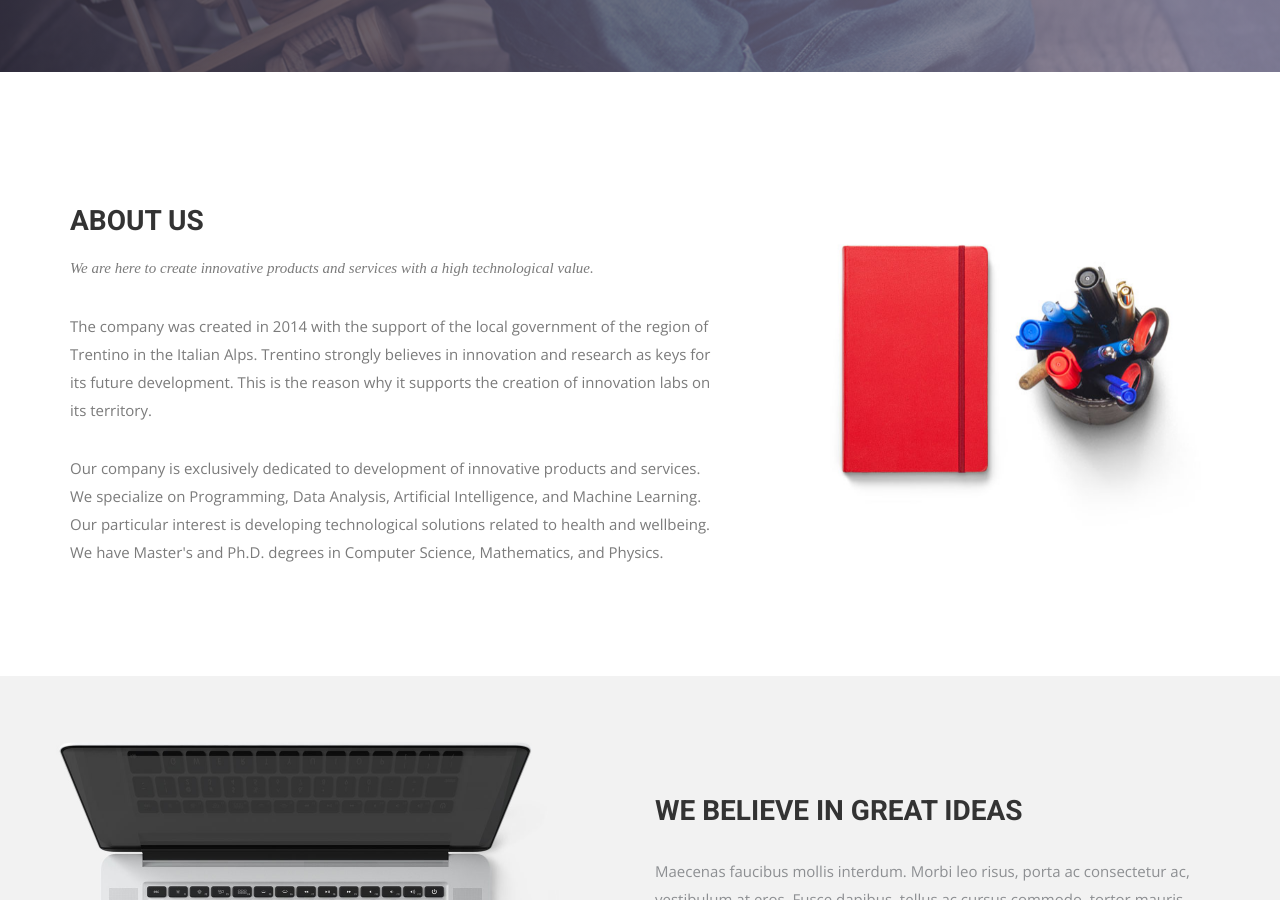
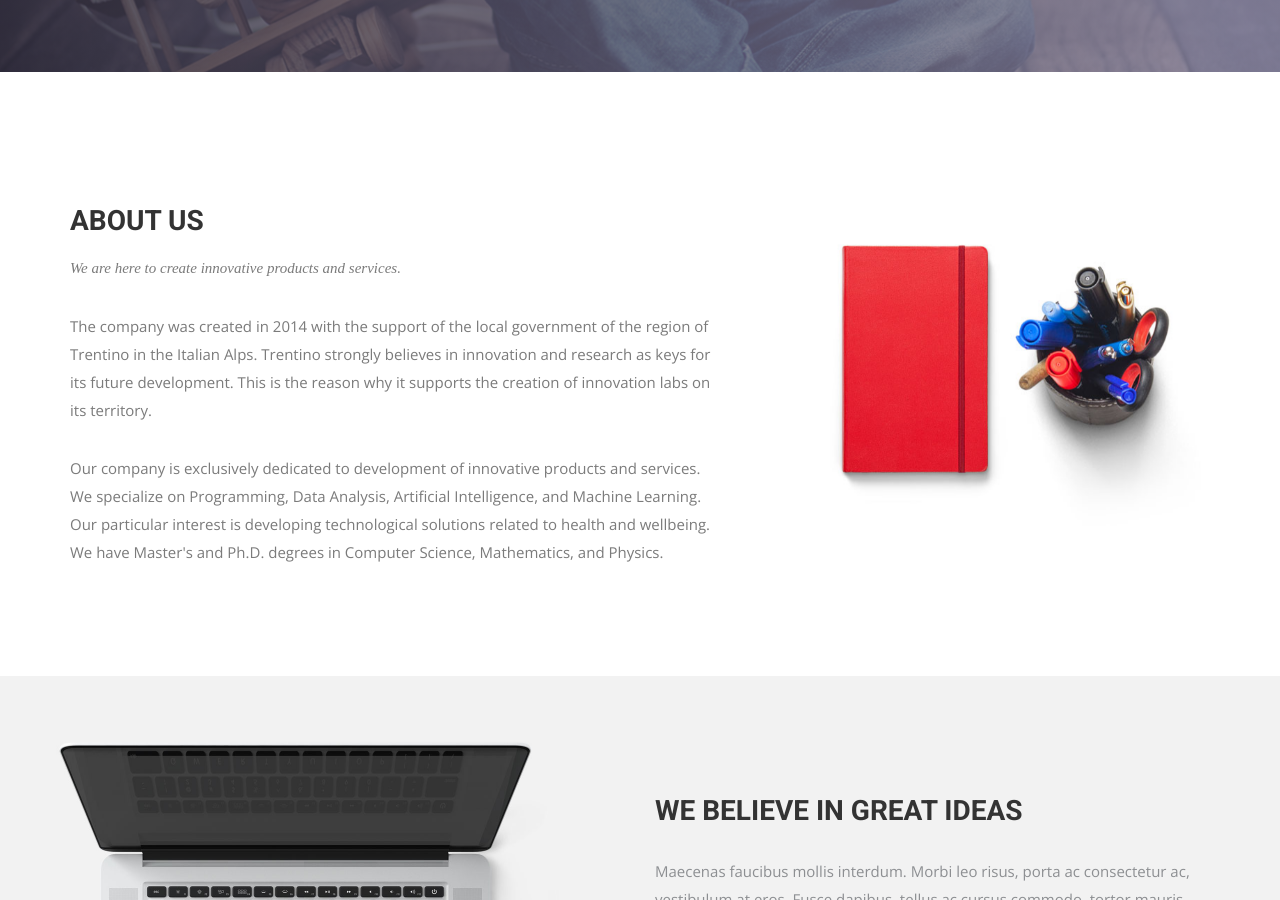
Before and after one commit to deeplearnit/deeplearnit.github.io, a Jekyll site: the page built from index.html, in a window 1280 px wide and 900 px high, scrolled down 723 px. Built offline with Jekyll 4.4.1, drawn with Linux system fonts in a browser that asks for light colours; nearby versions of some CDN libraries; some web fonts are replaced.

Commit message:
checkpooint

```diff
--- a/index.html
+++ b/index.html
@@ -26,7 +26,7 @@ permalink: /
         <div class="block">
           <div class="section-title">
             <h2>About Us</h2>
-            <p>We are here to create innovative products and services with a high technological value.  </p>
+            <p>We are here to create innovative products and services.  </p>
           </div>
           <p>The company was created in 2014 with the support of the local government of the region of Trentino in the Italian Alps.
               Trentino strongly believes in innovation and research as keys for its future development.
```
